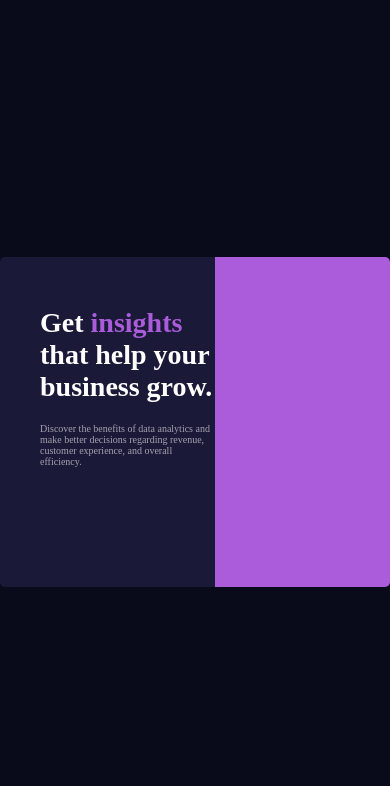
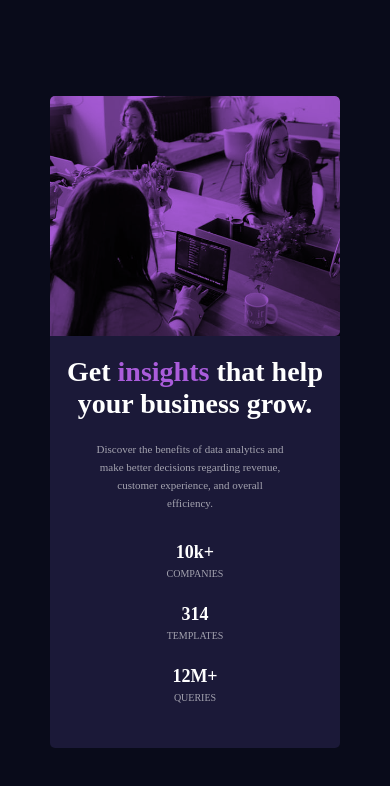
Before and after one commit to Lguerra1/stats-preview-card, a website: page index.html in a window 390 px wide. Drawn offline with Linux system fonts and the light colour scheme; a web font is replaced by a local one.

Commit message:
mobile design complete

```diff
--- a/index.html
+++ b/index.html
@@ -27,9 +27,25 @@
             Discover the benefits of data analytics and make better decisions
             regarding revenue, customer experience, and overall efficiency.
           </p>
+          <div class="stat-heading-container">
+            <div class="stat-heading">
+              <p class="stat-num">10k+</p>
+              <p class="stat-text">COMPANIES</p>
+            </div>
+            <div class="stat-heading">
+              <p class="stat-num">314</p>
+              <p class="stat-text">TEMPLATES</p>
+            </div>
+            <div class="stat-heading">
+              <p class="stat-num">12M+</p>
+              <p class="stat-text">QUERIES</p>
+            </div>
+          </div>
         </div>
       </div>
-      <div class="main-content__right"></div>
+      <div class="main-content__right">
+        <img class="background-image" src="./images/image-header-desktop.jpg" alt="header">
+      </div>
     </div>
   </body>
 </html>
--- a/sass/main.scss
+++ b/sass/main.scss
@@ -31,6 +31,7 @@ html {
 
 body {
   min-height: 100vh;
+  width: 100%;
   background-color: var(--dark-blue);
   display: flex;
   align-items: center;
@@ -38,15 +39,14 @@ body {
 }
 
 .main-content {
-  height: 33rem;
+  height: 31rem;
   width: 85rem;
-  border-radius: .5rem;
+  border-radius: 0.5rem;
   display: flex;
   overflow: hidden;
 
   &__left {
     background-color: var(--dark-desaturated-blue);
-    height: 100%;
     width: 55%;
     padding-left: 4rem;
     padding-top: 5rem;
@@ -64,15 +64,78 @@ body {
         color: var(--soft-violet);
       }
       .content-text {
-        font-family: "lexend deca";
+        max-width: 26rem;
+        font-family: "inter";
         color: var(--slightly-transparent-white-2);
+        line-height: 1.8rem;
+        font-size: 1.1rem;
+        margin-bottom: 5rem;
+      }
+      .stat-heading-container {
+        display: flex;
+        justify-content: space-between;
+        .stat-num {
+          color: var(--white);
+          font-family: "inter";
+          font-weight: 700;
+          font-size: 1.8rem;
+          margin-bottom: 0.5rem;
+        }
+        .stat-text {
+          color: var(--slightly-transparent-white-2);
+          font-family: "lexend deca";
+        }
       }
     }
   }
 
   &__right {
     background-color: var(--soft-violet);
-    height: 100%;
-    width: 45%;
+    height: 31rem;
+    border-top-right-radius: 5px;
+    border-bottom-right-radius: 5px;
+
+    .background-image {
+      width: 100%;
+      height: 100%;
+      mix-blend-mode: multiply;
+    }
   }
 }
+
+@media screen and (max-width: 760px) {
+  .main-content {
+    flex-direction: column;
+    flex-direction: column-reverse;
+    height: auto;
+    width: 29rem;
+    min-width: 29rem;
+
+    &__left {
+      width: 100%;
+      padding: 2rem 1rem;
+
+      .text-container {
+        text-align: center;
+        .content-text {
+          max-width: auto;
+          padding: 0 3.5rem;
+          margin-bottom: 3rem;
+        }
+        .stat-heading-container {
+          flex-direction: column;
+          .stat-heading {
+            margin-bottom: 2.5rem;
+          }
+        }
+      }
+    }
+
+    &__right {
+      height: 24rem;
+      .background-image {
+        height: 100%;
+      }
+    }
+  }
+}
```
Also changed, not shown: css/style.css.
